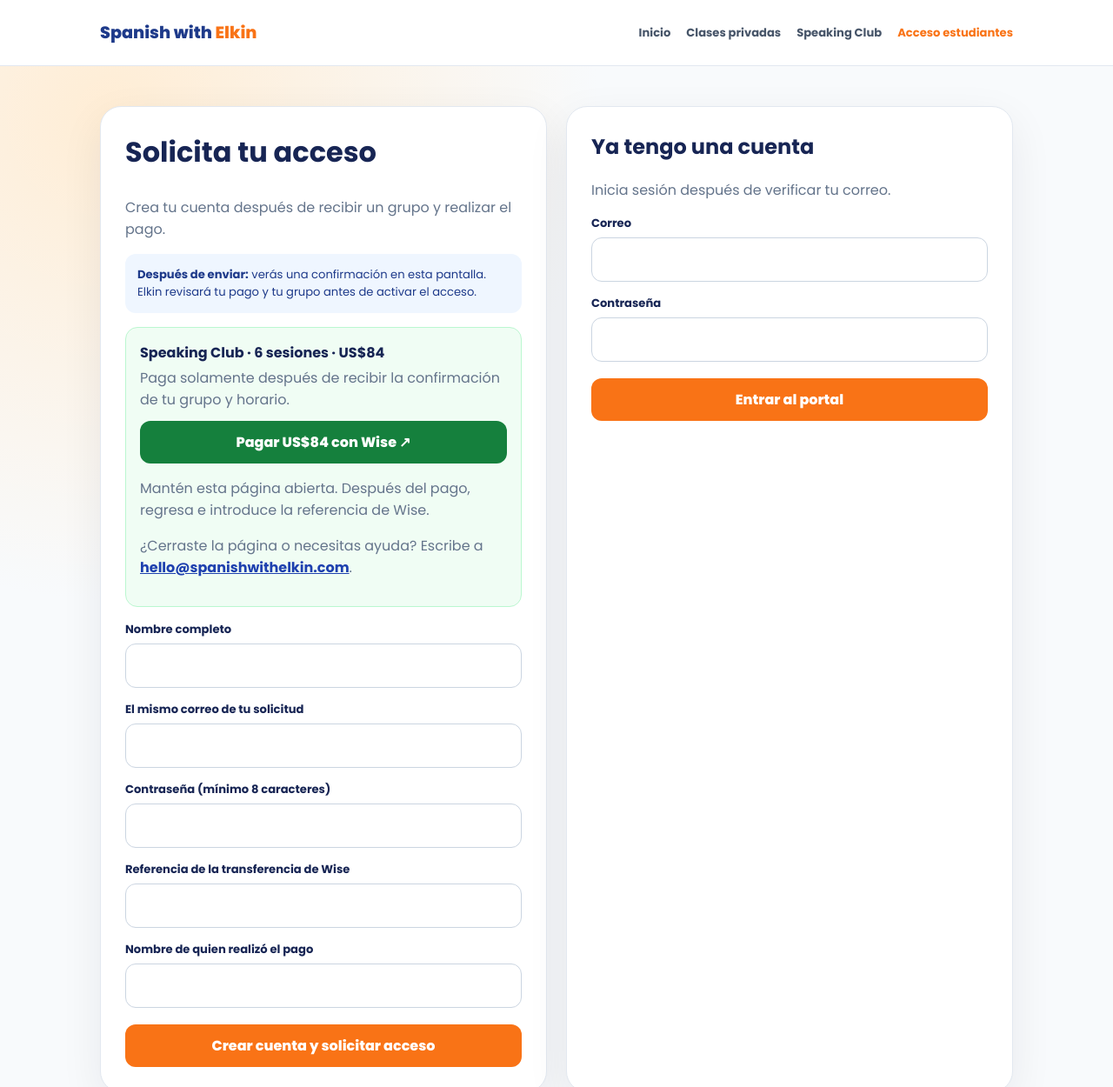
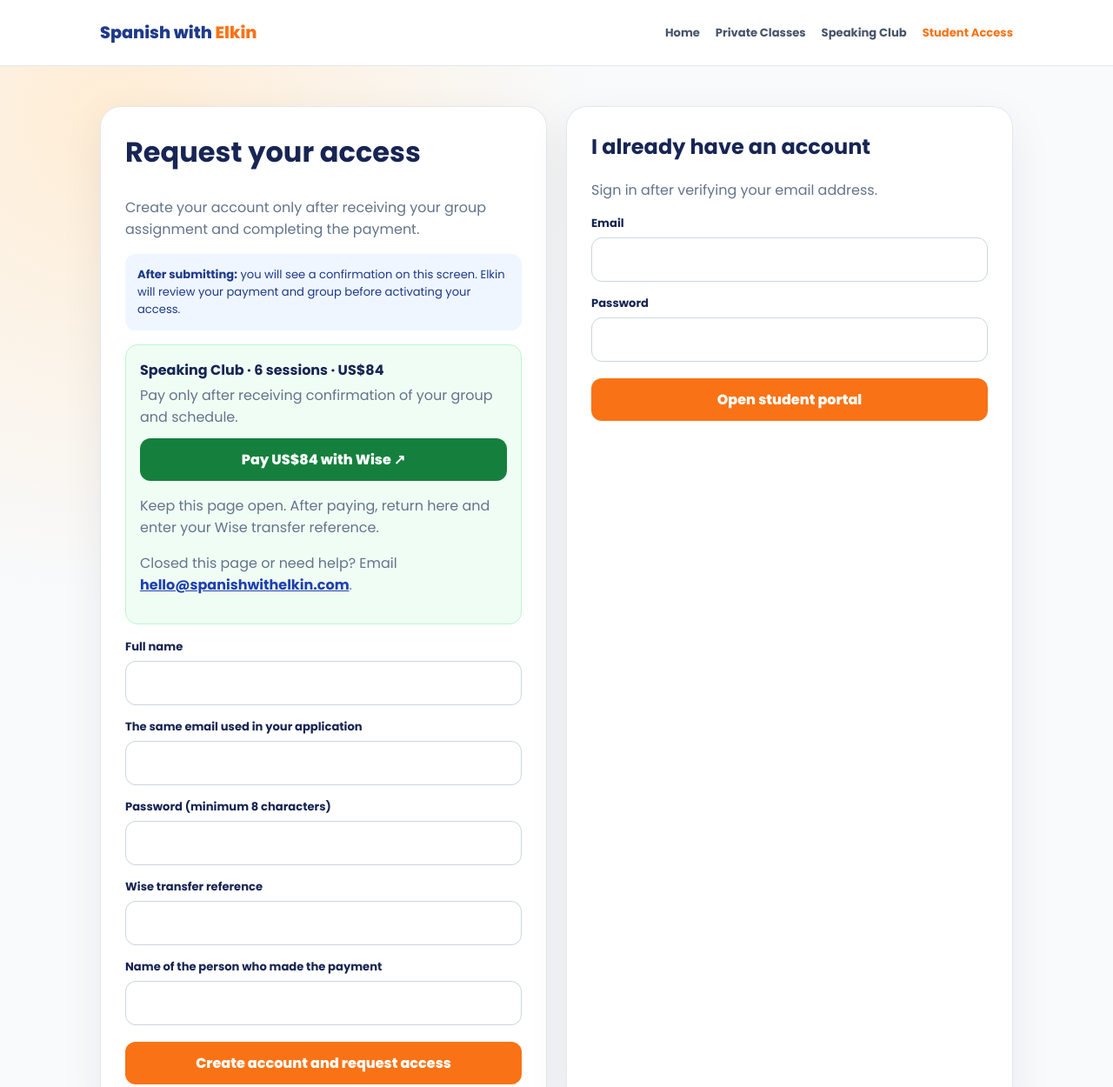
Before and after one commit to soporte-apps-pro/web-espanol, a website: page student-access.html in a window 1280 px wide. Shown: the top 1250 px of the page at 87% size. Drawn offline with Linux system fonts and the light colour scheme.

Commit message:
Translate student access journey to English

```diff
--- a/student-access.html
+++ b/student-access.html
@@ -1,10 +1,10 @@
 <!DOCTYPE html>
-<html lang="es">
+<html lang="en">
 <head>
   <meta charset="UTF-8">
   <meta name="viewport" content="width=device-width, initial-scale=1.0">
   <meta name="robots" content="noindex,nofollow">
-  <title>Acceso de estudiantes | Spanish with Elkin</title>
+  <title>Student Access | Spanish with Elkin</title>
   <link rel="icon" href="favicon.svg" type="image/svg+xml">
   <link rel="preconnect" href="https://fonts.googleapis.com">
   <link rel="preconnect" href="https://fonts.gstatic.com" crossorigin>
@@ -23,48 +23,48 @@
 <body>
   <header>
     <a class="brand" href="index.html">Spanish with <span>Elkin</span></a>
-    <nav class="public-nav" aria-label="Navegación pública">
-      <a href="index.html">Inicio</a>
-      <a href="private-classes.html">Clases privadas</a>
+    <nav class="public-nav" aria-label="Public navigation">
+      <a href="index.html">Home</a>
+      <a href="private-classes.html">Private Classes</a>
       <a href="speaking-club.html">Speaking Club</a>
-      <a href="student-access.html" aria-current="page">Acceso estudiantes</a>
+      <a href="student-access.html" aria-current="page">Student Access</a>
     </nav>
   </header>
   <main class="shell">
     <section class="card">
-      <h1>Solicita tu acceso</h1>
-      <p class="muted">Crea tu cuenta después de recibir un grupo y realizar el pago.</p>
-      <p class="notice"><strong>Después de enviar:</strong> verás una confirmación en esta pantalla. Elkin revisará tu pago y tu grupo antes de activar el acceso.</p>
+      <h1>Request your access</h1>
+      <p class="muted">Create your account only after receiving your group assignment and completing the payment.</p>
+      <p class="notice"><strong>After submitting:</strong> you will see a confirmation on this screen. Elkin will review your payment and group before activating your access.</p>
       <div class="wise-box">
-        <strong>Speaking Club · 6 sesiones · US$84</strong>
-        <span class="muted">Paga solamente después de recibir la confirmación de tu grupo y horario.</span>
-        <a class="wise-pay" href="https://wise.com/pay/r/fG7w5Ne0IQCt3hA" target="_blank" rel="noopener noreferrer">Pagar US$84 con Wise ↗</a>
-        <p class="muted">Mantén esta página abierta. Después del pago, regresa e introduce la referencia de Wise.</p>
-        <p class="muted">¿Cerraste la página o necesitas ayuda? Escribe a <a class="help-link" href="mailto:hello@spanishwithelkin.com?subject=Ayuda%20con%20pago%20del%20Speaking%20Club">hello@spanishwithelkin.com</a>.</p>
+        <strong>Speaking Club · 6 sessions · US$84</strong>
+        <span class="muted">Pay only after receiving confirmation of your group and schedule.</span>
+        <a class="wise-pay" href="https://wise.com/pay/r/fG7w5Ne0IQCt3hA" target="_blank" rel="noopener noreferrer">Pay US$84 with Wise ↗</a>
+        <p class="muted">Keep this page open. After paying, return here and enter your Wise transfer reference.</p>
+        <p class="muted">Closed this page or need help? Email <a class="help-link" href="mailto:hello@spanishwithelkin.com?subject=Speaking%20Club%20payment%20help">hello@spanishwithelkin.com</a>.</p>
       </div>
       <form id="register-form">
-        <label for="register-name">Nombre completo</label><input id="register-name" required minlength="2" maxlength="80">
-        <label for="register-email">El mismo correo de tu solicitud</label><input id="register-email" type="email" required autocomplete="email">
-        <label for="register-password">Contraseña (mínimo 8 caracteres)</label><input id="register-password" type="password" required minlength="8" autocomplete="new-password">
+        <label for="register-name">Full name</label><input id="register-name" required minlength="2" maxlength="80">
+        <label for="register-email">The same email used in your application</label><input id="register-email" type="email" required autocomplete="email">
+        <label for="register-password">Password (minimum 8 characters)</label><input id="register-password" type="password" required minlength="8" autocomplete="new-password">
         <input id="payment-method" type="hidden" value="transfer">
-        <label for="payment-reference">Referencia de la transferencia de Wise</label><input id="payment-reference" required minlength="4" maxlength="160">
-        <label for="payer-name">Nombre de quien realizó el pago</label><input id="payer-name" required minlength="2" maxlength="100">
+        <label for="payment-reference">Wise transfer reference</label><input id="payment-reference" required minlength="4" maxlength="160">
+        <label for="payer-name">Name of the person who made the payment</label><input id="payer-name" required minlength="2" maxlength="100">
         <input id="amount-submitted" type="hidden" value="84">
-        <button type="submit">Crear cuenta y solicitar acceso</button>
+        <button type="submit">Create account and request access</button>
         <p id="register-message" class="message hidden" role="alert"></p>
       </form>
     </section>
     <section class="card">
-      <h2>Ya tengo una cuenta</h2>
-      <p class="muted">Inicia sesión después de verificar tu correo.</p>
+      <h2>I already have an account</h2>
+      <p class="muted">Sign in after verifying your email address.</p>
       <form id="login-form">
-        <label for="login-email">Correo</label><input id="login-email" type="email" required autocomplete="username">
-        <label for="login-password">Contraseña</label><input id="login-password" type="password" required autocomplete="current-password">
-        <button type="submit">Entrar al portal</button>
+        <label for="login-email">Email</label><input id="login-email" type="email" required autocomplete="username">
+        <label for="login-password">Password</label><input id="login-password" type="password" required autocomplete="current-password">
+        <button type="submit">Open student portal</button>
         <p id="login-message" class="message hidden" role="alert"></p>
       </form>
     </section>
   </main>
-  <script type="module" src="student-access.js?v=20260829-2"></script>
+  <script type="module" src="student-access.js?v=20260829-3"></script>
 </body>
 </html>
--- a/student-access.js
+++ b/student-access.js
@@ -27,7 +27,7 @@ document.querySelector("#register-form").addEventListener("submit", async (event
   const form = event.currentTarget;
   const button = form.querySelector("button");
   const output = document.querySelector("#register-message");
-  button.disabled=true; button.textContent="Creando cuenta…";
+  button.disabled=true; button.textContent="Creating account…";
   try {
     await getToken(appCheck, true);
     const email=document.querySelector("#register-email").value.trim().toLowerCase();
@@ -53,13 +53,13 @@ document.querySelector("#register-form").addEventListener("submit", async (event
     message(
       output,
       verificationEmailSent
-        ? "Solicitud enviada correctamente. Enviamos la recepción del pago y la verificación de tu dirección al correo. Elkin te avisará cuando tu acceso esté activo."
-        : "Solicitud enviada correctamente. No pudimos enviar ahora el correo de verificación, pero puedes solicitar uno nuevo al intentar iniciar sesión.",
+        ? "Information submitted successfully. We emailed your payment receipt confirmation and an address verification link. Elkin will notify you when your access is active."
+        : "Information submitted successfully. We could not send the verification email now, but you can request another one when you try to sign in.",
       "success"
     );
   } catch(error) {
-    console.error(error); message(output,`No fue posible crear la cuenta (${error?.code || "error"}).`);
-  } finally { button.disabled=false; button.textContent="Crear cuenta y solicitar acceso"; }
+    console.error(error); message(output,`We could not create the account (${error?.code || "error"}).`);
+  } finally { button.disabled=false; button.textContent="Create account and request access"; }
 });
 
 document.querySelector("#login-form").addEventListener("submit", async (event) => {
@@ -67,14 +67,14 @@ document.querySelector("#login-form").addEventListener("submit", async (event) =
   const form=event.currentTarget;
   const button=form.querySelector("button");
   const output=document.querySelector("#login-message");
-  button.disabled=true; button.textContent="Ingresando…";
+  button.disabled=true; button.textContent="Signing in…";
   try {
     const credential=await signInWithEmailAndPassword(auth,document.querySelector("#login-email").value.trim(),document.querySelector("#login-password").value);
     if (!credential.user.emailVerified) {
       await sendEmailVerification(credential.user); await signOut(auth);
-      message(output,"Debes verificar tu correo. Enviamos un nuevo mensaje de verificación."); return;
+      message(output,"You must verify your email address. We sent you a new verification message."); return;
     }
     location.href="student-portal.html";
-  } catch(error) { console.error(error); message(output,"No fue posible iniciar sesión. Revisa el correo y la contraseña."); }
-  finally { button.disabled=false; button.textContent="Entrar al portal"; }
+  } catch(error) { console.error(error); message(output,"We could not sign you in. Check your email and password."); }
+  finally { button.disabled=false; button.textContent="Open student portal"; }
 });
```
Also changed, not shown: student-portal.html (+7 -7 lines), student-portal.js (+4 -4 lines).
